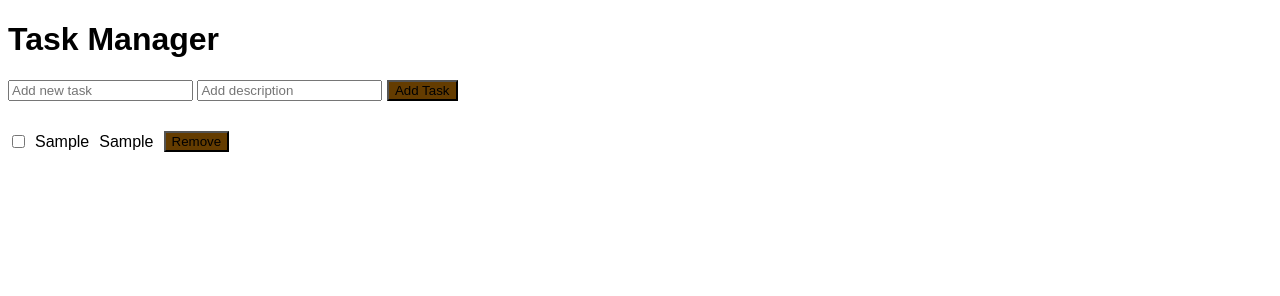
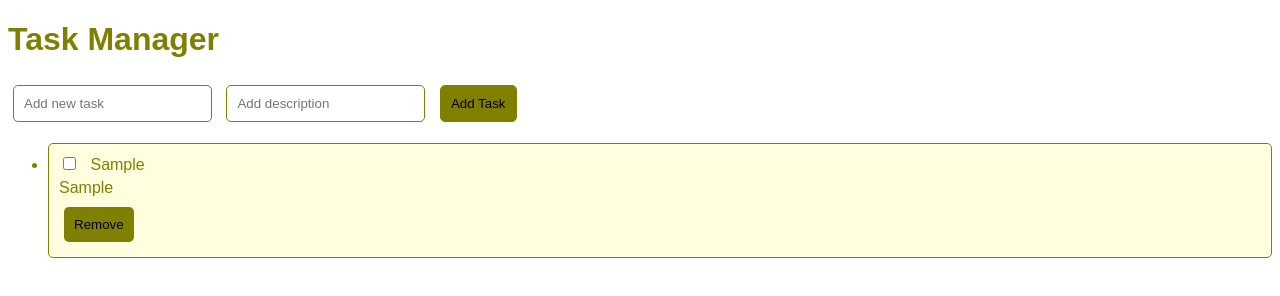
Before and after one commit to Stella-Remember/Containerizing-_WebApplication, a plain HTML site: page index.html in a window 1280 px wide. Both pictures are taken after typing "Sample", "Sample" into the empty fields and a click on the button "Add Task". Drawn offline with Linux system fonts and the light colour scheme.

Commit message:
Update index.css

```diff
--- a/index.css
+++ b/index.css
@@ -1,24 +1,41 @@
 body {
   font-family: Arial, sans-serif;
+  background-color: cream; /* Set background color to cream */
+  color: olive; /* Set text color to olive */
 }
 
-  .task-list {
-    list-style-type: none;
-    padding: 0;
+h1 {
+  color: olive; /* Set heading color to olive */
+}
+
+input[type="text"],
+button {
+  padding: 10px;
+  margin: 5px;
+  border: 1px solid olive; /* Set border color to olive */
+  border-radius: 5px;
+}
+
+button {
+  background-color: olive; /* Set button background color to olive */
+  color: cream; /* Set button text color to cream */
+  cursor: pointer;
+}
+
+button:hover {
+  background-color: darkolivegreen; /* Darken button background color on hover */
 }
 
 .task-item {
-    margin-bottom: 10px;
+  margin: 10px 0;
+  padding: 10px;
+  border: 1px solid olive; /* Set border color to olive */
+  border-radius: 5px;
+  background-color: lightyellow; /* Set background color to light yellow */
 }
 
-  .completed {
-    text-decoration: line-through;
-    color: #000;
-  }
-  .task-item {
-    margin-bottom: 10px;
-    display: flex; /* Add this line */
-    align-items: center; /* Add this line */
+.task-item.completed {
+  background-color: lightgreen; /* Set background color to light green for completed tasks */
 }
 
 .task-item input[type="checkbox"] {
@@ -26,11 +43,16 @@ body {
 }
 
 .task-item p {
-    margin-left: 10px; /* Add this line */
+  margin: 5px 0;
 }
+
 .task-item button {
-    margin-left: 10px; /* Adjust the value as needed */
+  background-color: olive; /* Set button background color to olive */
+  color: cream; /* Set button text color to cream */
+  border: none;
+  cursor: pointer;
 }
-button {
-    background-color: rgb(100, 60, 0); /* Change the color of the button */
+
+.task-item button:hover {
+  background-color: darkolivegreen; /* Darken button background color on hover */
 }
```
Lines whose indentation alone changed are shown as unchanged.
